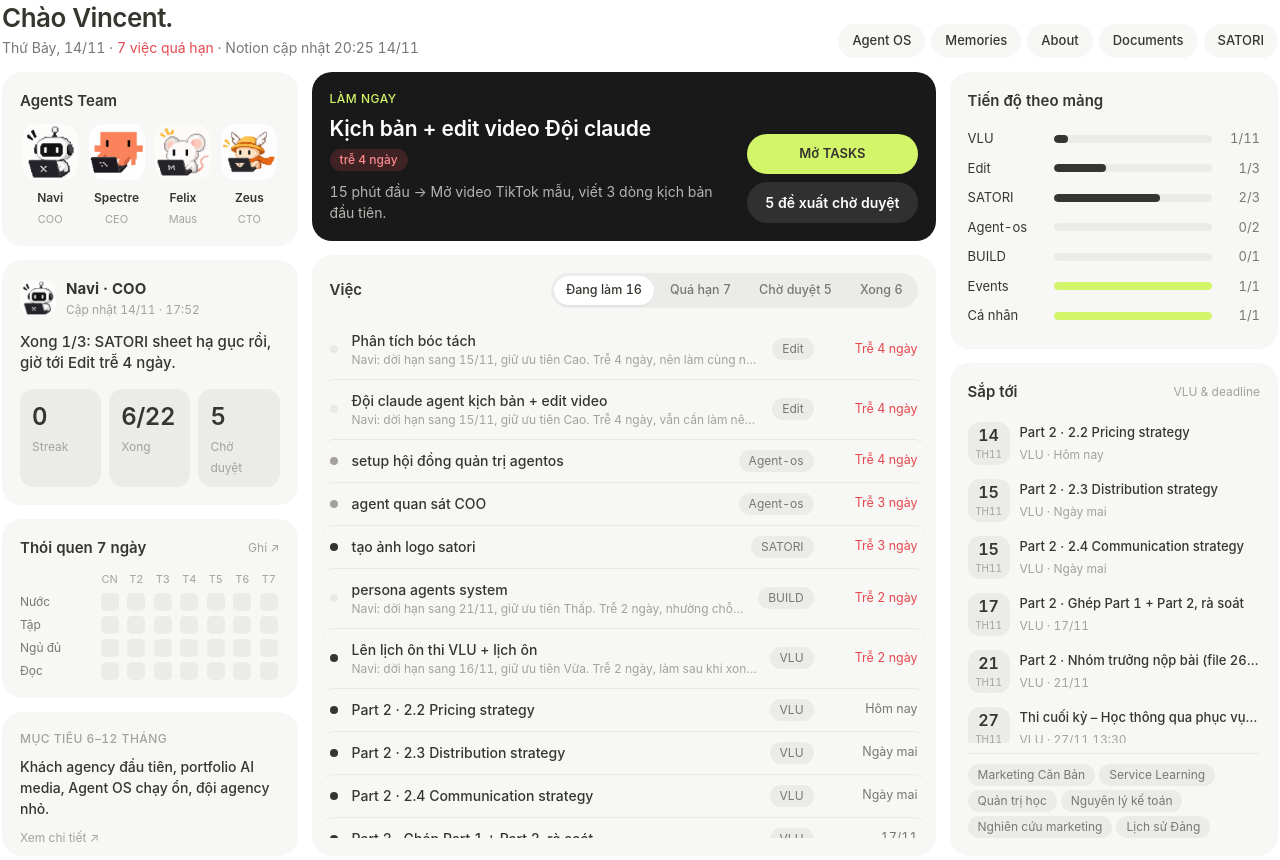
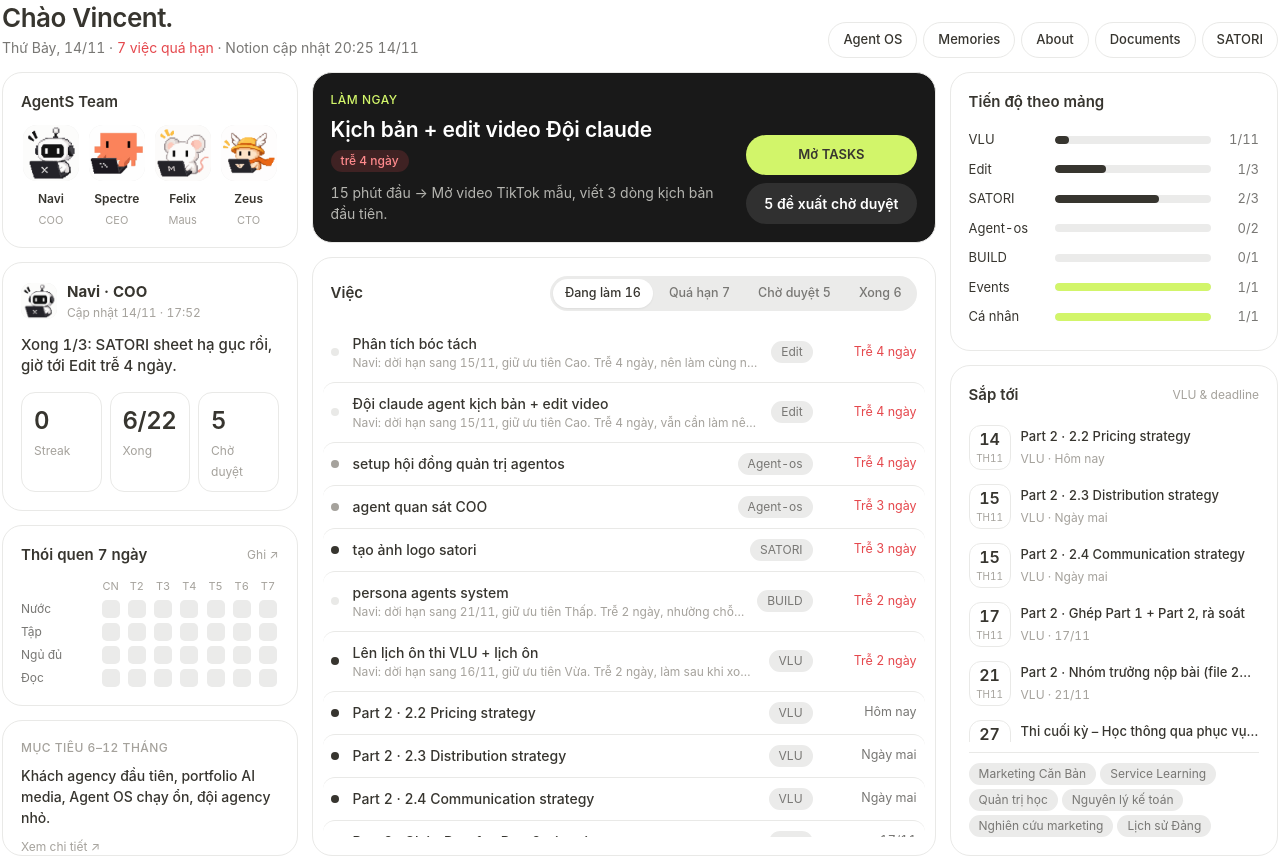
Before and after one commit to martintran27/vincent-dashboard, a plain HTML site: page dashboard.html in a window 1280 px wide. Drawn offline with Linux system fonts and the light colour scheme.

Commit message:
style: white cards with thin borders, no gray surfaces
Co-Authored-By: Claude Opus 5.5 <noreply@anthropic.com>

```diff
--- a/dashboard.html
+++ b/dashboard.html
@@ -7,7 +7,7 @@
 <style>
   :root {
     /* Notion light palette so the embed blends into the page */
-    --bg: #fff; --card: #f7f7f5; --ink: #37352f; --ink-2: #787774; --ink-3: #a5a29c;
+    --bg: #fff; --card: #fff; --ink: #37352f; --ink-2: #787774; --ink-3: #a5a29c;
     --line: #e9e9e7; --chip: #ebebea; --dark: #191919; --lime: #d2f56a; --late: #e5484d;
     --r: 20px; --gap: 14px;
   }
@@ -26,12 +26,12 @@
   h1 { font-size: 26px; font-weight: 600; letter-spacing: -0.02em; line-height: 1.1; }
   .sub { color: var(--ink-2); margin-top: 4px; }
   .pills { display: flex; gap: 6px; flex-wrap: wrap; }
-  .pill { background: var(--card); border-radius: 999px; padding: 7px 14px; font-size: 13px; font-weight: 500; }
+  .pill { background: var(--card); border: 1px solid var(--line); border-radius: 999px; padding: 7px 14px; font-size: 13px; font-weight: 500; }
   .pill:hover { background: var(--ink); color: #fff; }
 
   .grid { display: grid; grid-template-columns: minmax(250px, .9fr) minmax(0, 1.9fr) minmax(270px, 1fr); gap: var(--gap); min-height: 0; }
   .col { display: flex; flex-direction: column; gap: var(--gap); min-height: 0; min-width: 0; }
-  .card { background: var(--card); border-radius: var(--r); padding: 18px; }
+  .card { background: var(--card); border: 1px solid var(--line); border-radius: var(--r); padding: 18px; }
   .grow { flex: 1; min-height: 0; display: flex; flex-direction: column; }
   .scroll { flex: 1; min-height: 0; overflow-y: auto; margin: 0 -8px; padding: 0 8px; scrollbar-width: thin; }
   .label { font-size: 12px; font-weight: 500; color: var(--ink-3); letter-spacing: .04em; text-transform: uppercase; }
@@ -52,7 +52,7 @@
   .navi-top img { width: 36px; height: 36px; border-radius: 10px; background: var(--chip); }
   .quote { font-size: 15px; font-weight: 500; line-height: 1.4; margin-top: 12px; }
   .stats { display: grid; grid-template-columns: repeat(3, 1fr); gap: 8px; margin-top: 16px; }
-  .stat { background: var(--chip); border-radius: 14px; padding: 10px 12px; }
+  .stat { border: 1px solid var(--line); border-radius: 14px; padding: 10px 12px; }
   .stat b { display: block; font-size: 24px; font-weight: 600; letter-spacing: -0.02em; }
 
   /* Hero */
@@ -92,7 +92,7 @@
 
   /* Upcoming */
   .up { display: grid; grid-template-columns: 42px minmax(0, 1fr); gap: 10px; align-items: center; padding: 7px 0; }
-  .day { background: var(--chip); border-radius: 12px; text-align: center; padding: 5px 0; line-height: 1.1; }
+  .day { border: 1px solid var(--line); border-radius: 12px; text-align: center; padding: 5px 0; line-height: 1.1; }
   .day b { display: block; font-size: 16px; font-weight: 600; }
   .day span { font-size: 10px; color: var(--ink-3); text-transform: uppercase; }
   .up .t { white-space: nowrap; overflow: hidden; text-overflow: ellipsis; font-weight: 500; font-size: 13px; }
```
